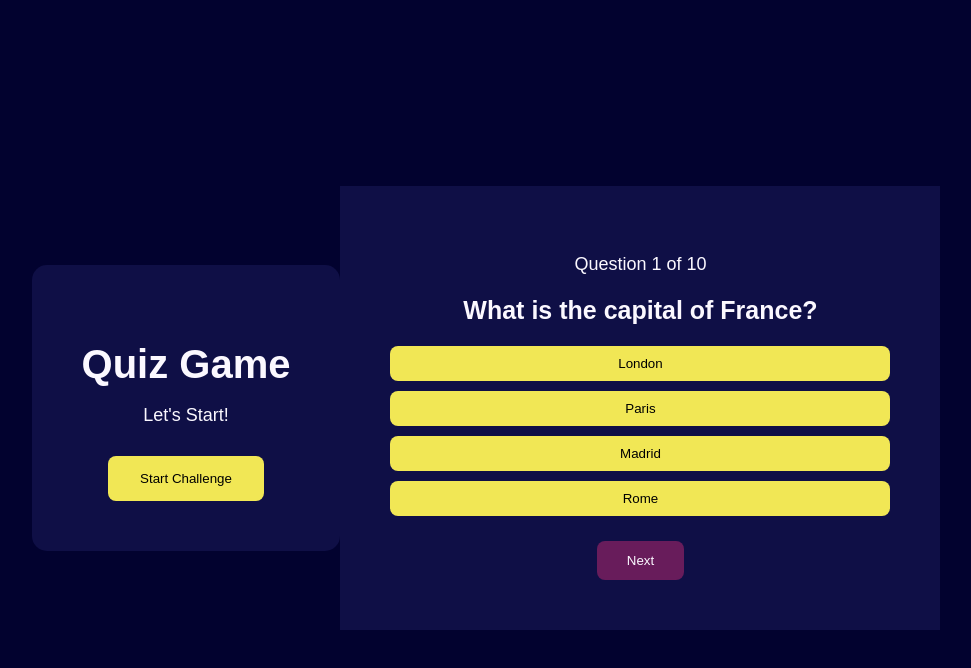
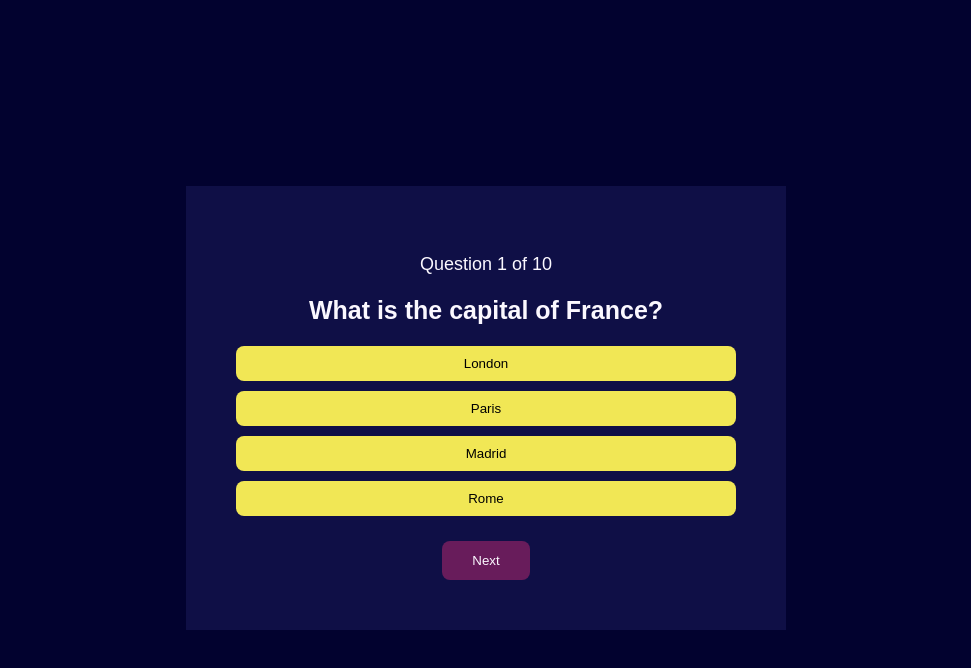
Before and after one commit to fbusaidi/spaceQuiz, a plain HTML site: page index.html in a window 1280 px wide. Both pictures are taken after a click on the button "Start Challenge". Shown: the whole page, without its empty margins (154-1125 px from the left). Drawn offline with Linux system fonts and the light colour scheme.

Commit message:
Transition between start and quiz page

```diff
--- a/index.html
+++ b/index.html
@@ -25,5 +25,6 @@
 
             <button id="nextButton">Next</button>
         </div>
+        <script src="script.js"></script>
     </body>
 </html>
--- a/script.js
+++ b/script.js
@@ -7,3 +7,12 @@ const questions = [
         correct: 0
     }
 ];
+
+const startButton = document.getElementById("startButton");
+const startScreen = document.querySelector(".startScreen");
+const quizScreen = document.querySelector(".quizScreen");
+
+startButton.addEventListener("click", function() {
+    startScreen.style.display = "none";
+    quizScreen.style.display = "block";
+});
--- a/stylesheet.css
+++ b/stylesheet.css
@@ -47,6 +47,7 @@ body {
     width: 500px;
     padding: 50px;
     text-align: center;
+    display: none;
 }
 
 #questionNumber {
```
